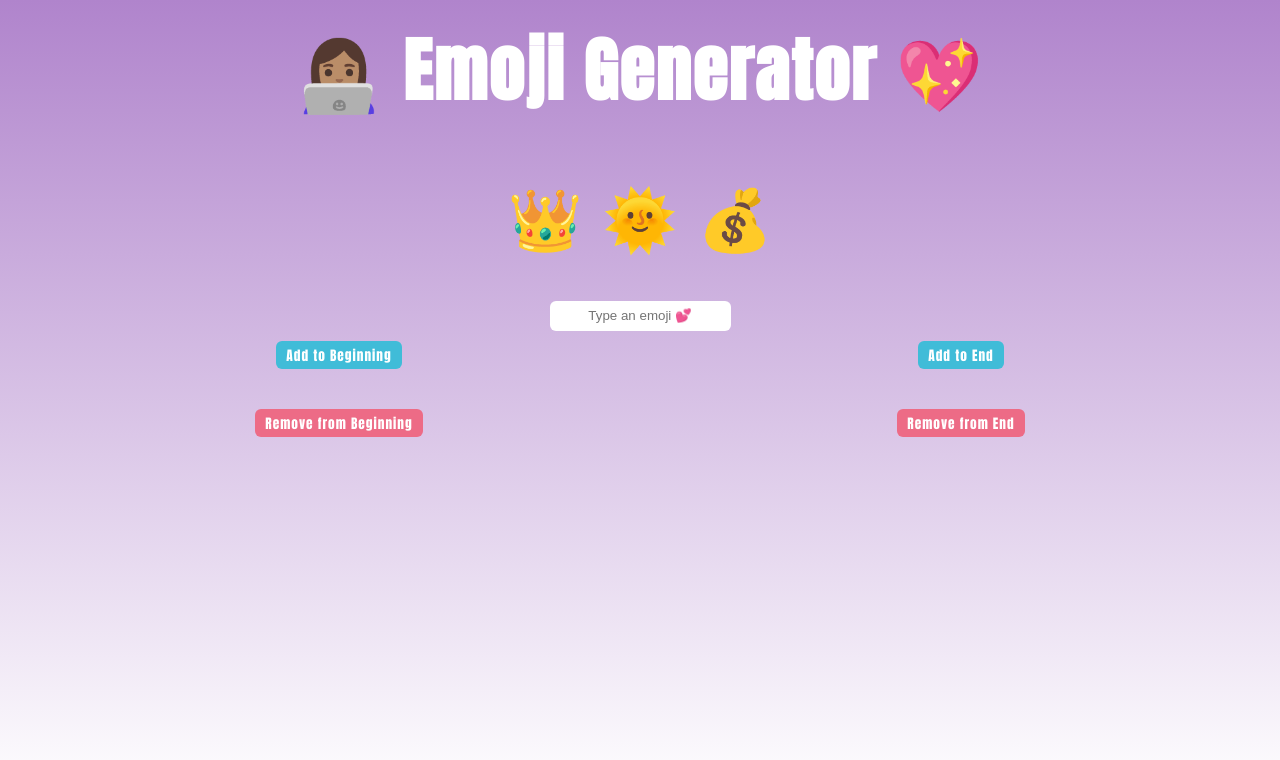
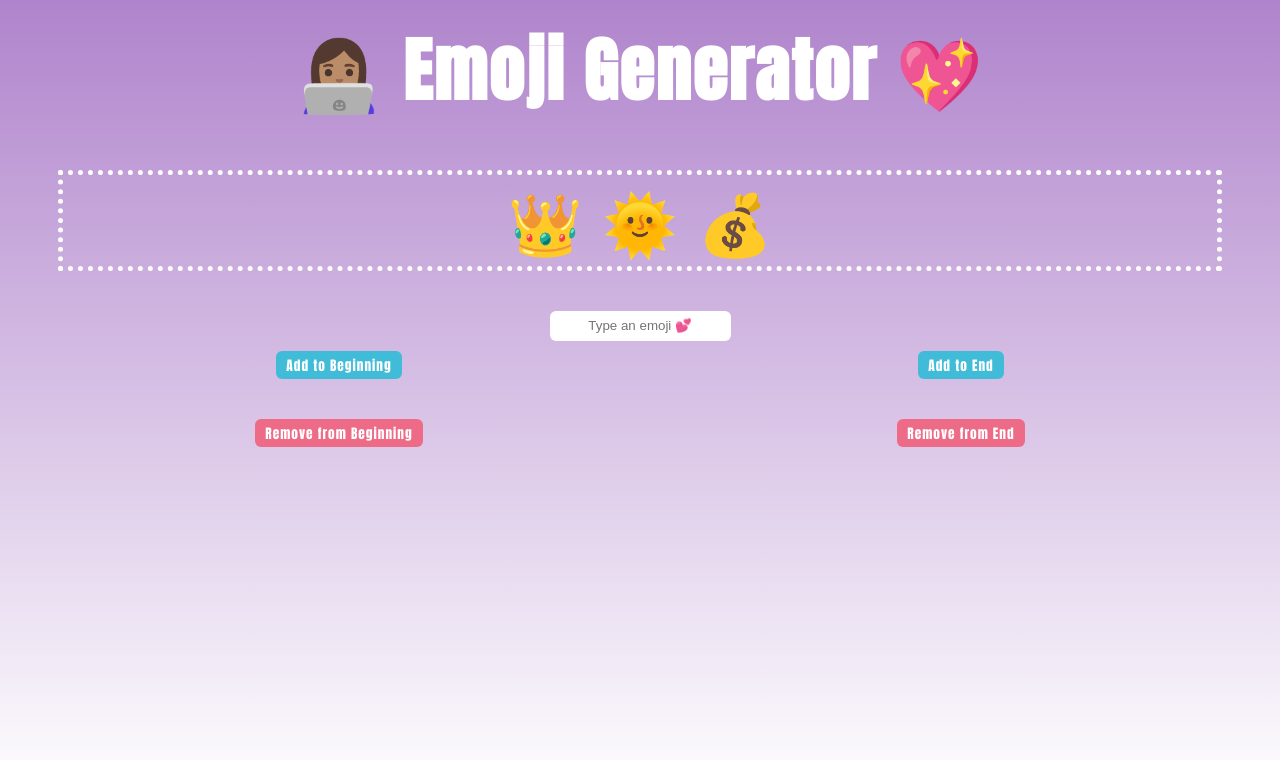
Before and after one commit to TheSunnyDev/emojigenerator, a plain HTML site: page index.html in a window 1280 px wide. Drawn offline with Linux system fonts and the light colour scheme.

Commit message:
Update design of container

```diff
--- a/index.css
+++ b/index.css
@@ -11,6 +11,7 @@ body {
 #emoji-container {
     margin: 40px;
     text-align: center;
+    border: 5px dotted white;
 }
 
 #emoji-container span {
```
